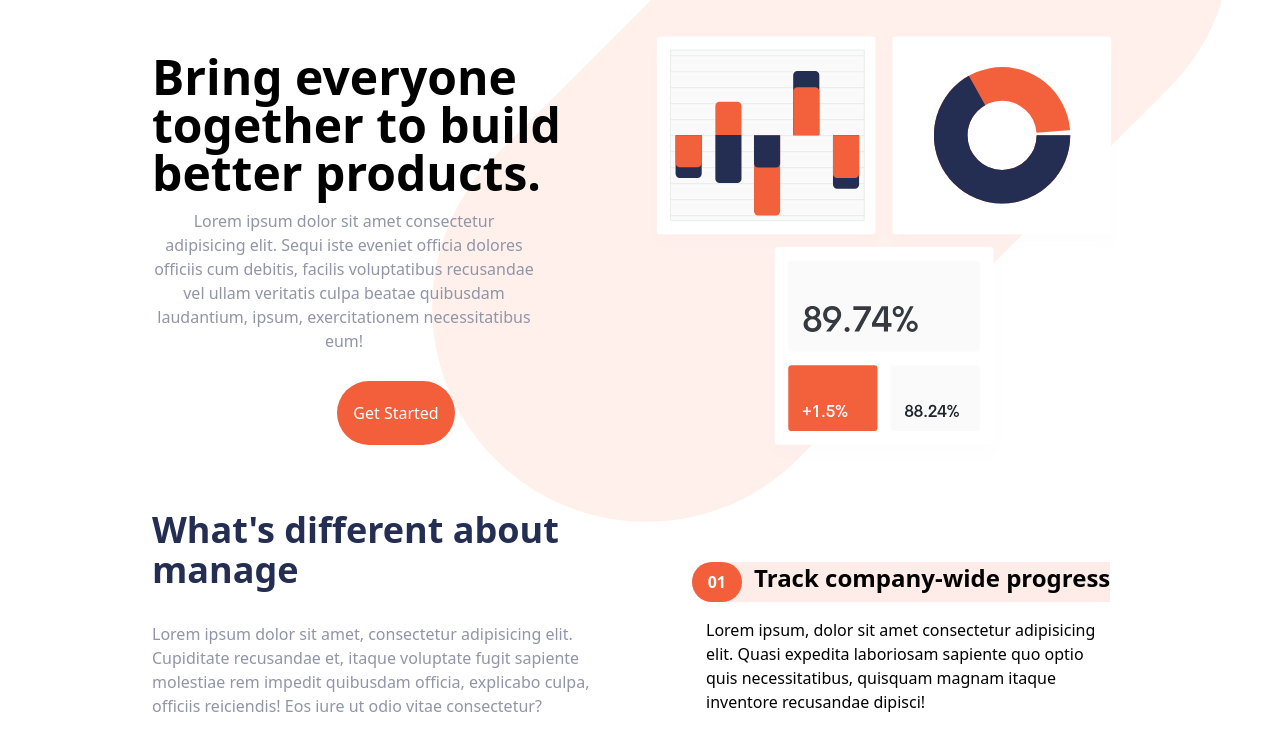
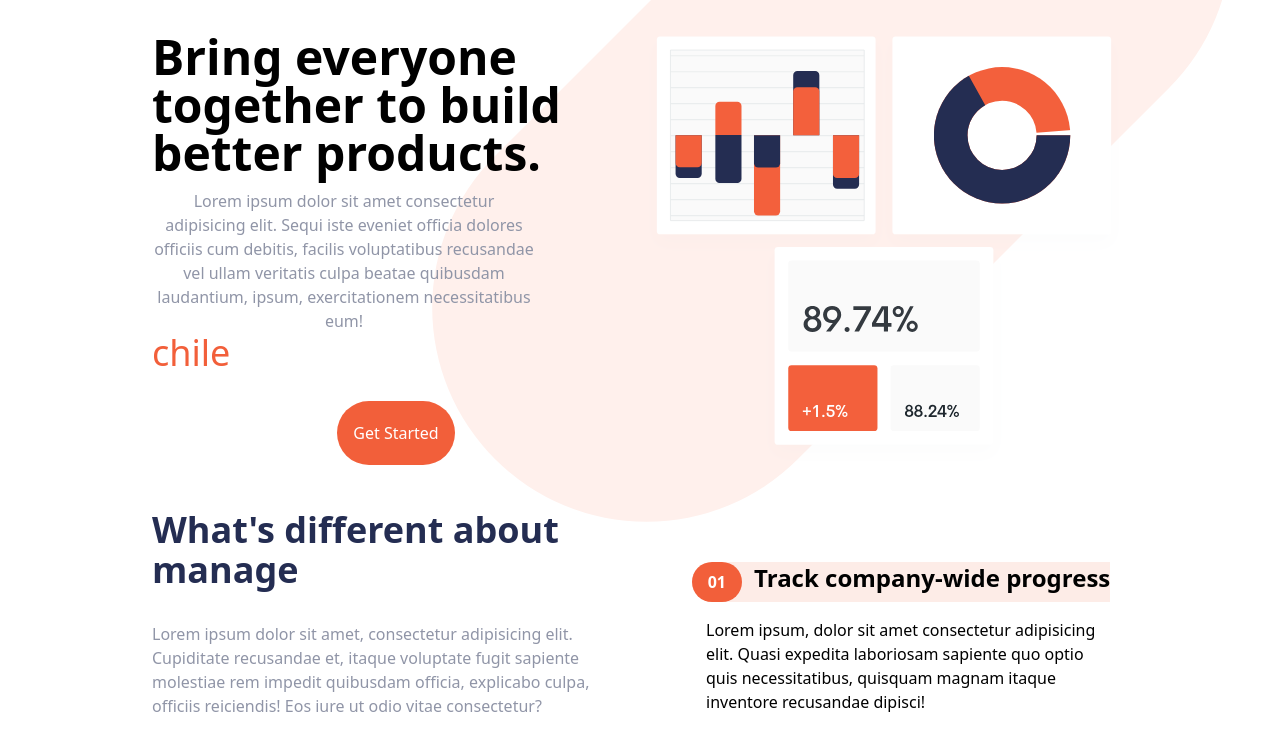
Before and after one commit to ebukanathan/landingpage, a website: page index.html in a window 1280 px wide. Shown: the part 64-800 px from the top of the page. Drawn offline with Linux system fonts and the light colour scheme.

Commit message:
responsive

```diff
--- a/index.html
+++ b/index.html
@@ -6,7 +6,7 @@
     <meta name="viewport" content="width=device-width, initial-scale=1.0">
     <link rel="stylesheet" href="css/main.css">
     <link rel="stylesheet" href="./input.css">
-    <title>Manage L anding Page</title>
+    <title>Manage Landing Page</title>
 </head>
 <body >
     <div class="container mx-auto mt-4">
@@ -58,7 +58,7 @@
                 <p class="text-center max-w-sm mt-3 text-darkGrayishBlue">Lorem ipsum dolor sit amet consectetur adipisicing elit. Sequi iste eveniet officia dolores officiis cum debitis, facilis voluptatibus recusandae
                     vel ullam veritatis culpa beatae quibusdam laudantium, ipsum, exercitationem necessitatibus eum!</p>
 
-
+         <p class="text-4xl text-brightRed ">chile</p>
 
                 <div class="flex justify-center ">
                 <a class="rounded-full bg-brightRed text-white text-center px-4 py-5 mt-7">Get Started</a>
```
Also changed, not shown: css/main.css.
